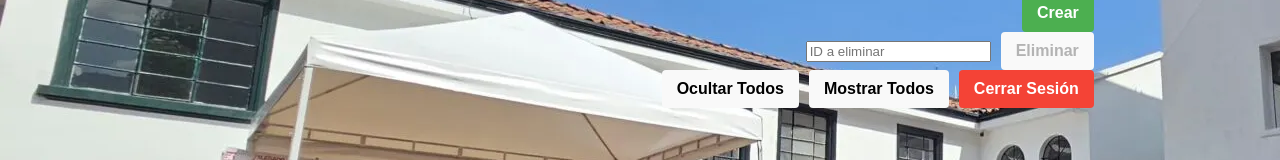
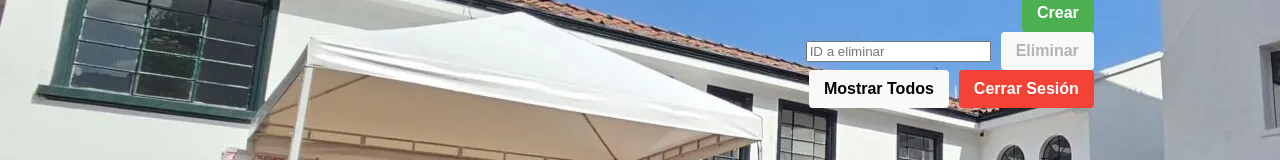
Before and after one commit to kevin15042005/Trayecto, a React (Vite) app: page /datos in a window 1280 px wide. Shown: the part 468-628 px from the top of the page. Built offline with nearby package versions, Linux system fonts and the light colour scheme; no server answers.

Commit message:
Se elimna el botn de ocultrar todos

```diff
--- a/src/pages/Datos/Datos.jsx
+++ b/src/pages/Datos/Datos.jsx
@@ -490,9 +490,6 @@ export default function Datos() {
             </button>
           </div>
 
-          <button className="hide-button" onClick={ocultarTodas}>
-            Ocultar Todos
-          </button>
 
           <button className="show-button" onClick={mostrarTodas}>
             Mostrar Todos
```
